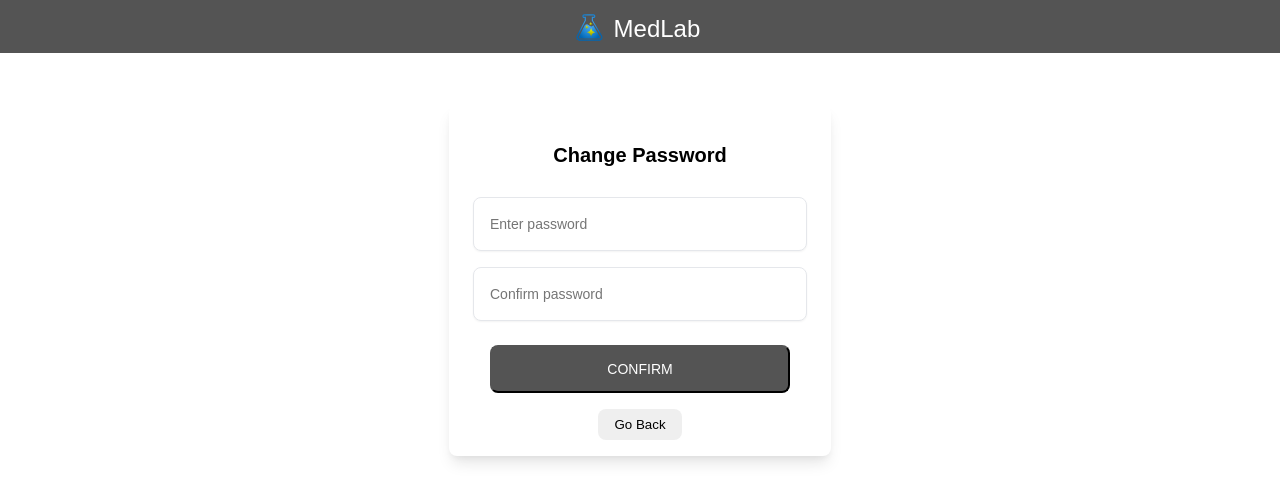
After one commit to Om4r37/medlabAi, a Python web app: template app/templates/auth/change_password.jinja in a window 1280 px wide. The commit adds this page. Shown: the top 502 px of the page. Run offline with Jinja, Linux system fonts and the light colour scheme; the template is opened without the code that fills it: most values are stand-ins (such as "Sample title", 1, 10 or a date in 2020).

Commit message:
add /change_password (#70)

```diff
--- a/app/routes/appointments.py
+++ b/app/routes/appointments.py
@@ -27,12 +27,12 @@ WHERE appointments.done != 1'''
     return render_template(('admin' if session["user_id"] == 1 else 'appointments') + "/appointments.jinja", rows=rows)
 
 
-@bp.route("/appoint", methods=["GET", "POST"])
+@bp.route("/schedule", methods=["GET", "POST"])
 @login_required
-def appoint():
+def schedule():
     if request.method == "GET":
         return render_template(
-            "appointments/appoint.jinja",
+            "appointments/schedule.jinja",
             current_date=str(datetime.now())[:10],
             tests=db.execute("SELECT * FROM tests"),
             locations=db.execute("SELECT * FROM locations"),
--- a/app/templates/appointments/appointments.jinja
+++ b/app/templates/appointments/appointments.jinja
@@ -61,6 +61,6 @@ Appointments
 {% else %}
 You have no appointments.
 {% endif %}
-<br><a href="/appoint"><button class="blue btn" style="margin-top: 1rem;">New Appointment</button></a>
+<br><a href="/schedule"><button class="blue btn" style="margin-top: 1rem;">New Appointment</button></a>
 {% if rows %}<br><a href="/clear"><button class="red btn">Delete All Appointments</button></a>{% endif %}
 {% endblock %}
--- a/app/templates/appointments/appoint.jinja
+++ b/app/templates/appointments/schedule.jinja
@@ -8,8 +8,8 @@ Appointments
 
 {% block main %}
 <link rel="stylesheet" href="/static/styles/form.css">
-<h2>Create an Appointment</h2>
-<form action="/appoint" method="post">
+<h2>Schedule an Appointment</h2>
+<form action="/schedule" method="post">
     <div>
         <label for="test">Type:</label><br>
         <select id="test" name="test" required>
--- /dev/null
+++ b/app/templates/auth/change_password.jinja
@@ -0,0 +1,19 @@
+{% extends "layout.jinja" %}
+
+{% block title %}
+change password
+{% endblock %}
+
+{% block main %}
+<link href="/static/styles/auth.css" rel="stylesheet">
+<form action="/change_password" method="post">
+    <p class="form-title">Change Password</p>
+    <input name="password" placeholder="Enter password" type="password" required>
+    <input name="confirmation" placeholder="Confirm password" type="password" required>
+    <button class="submit" type="submit">Confirm</button>
+    <button onclick="window.history.back()"
+        style="padding: 0.5rem 1rem; border-radius: 0.5rem; border: none; cursor: pointer; margin-top: 1rem;">
+        Go Back
+    </button>
+</form>
+{% endblock %}
--- a/app/templates/index.jinja
+++ b/app/templates/index.jinja
@@ -84,5 +84,6 @@ Information
             <input type="submit" value="Save" class="mid blue btn">
         </div>
     </form>
-    <a href="/delete"><button class="red btn">Delete all Information</button></a>
+    <a href="/delete"><button class="red btn">Delete all Information</button></a><br><br>
+    <a href="/change_password"><button class="blue btn">Change Password</button></a>
     {% endblock %}
--- a/schema.sql
+++ b/schema.sql
@@ -9,7 +9,7 @@ CREATE TABLE users (
     height INTEGER,
     weight INTEGER,
     married boolean,
-    work INTEGER, -- (never worked, private, self-employed, gov, children)
+    work INTEGER, -- (0: never worked, 1: private, 2: self-employed, 3: gov, 4: children)
     residence boolean, -- 0: rural, 1: urban
     smoke INTEGER, -- 0: unknown, 1: never, 2: former, 3: current
     pregnancies INTEGER,
```
Also changed, not shown: app/routes/auth.py (+26 -0 lines).
